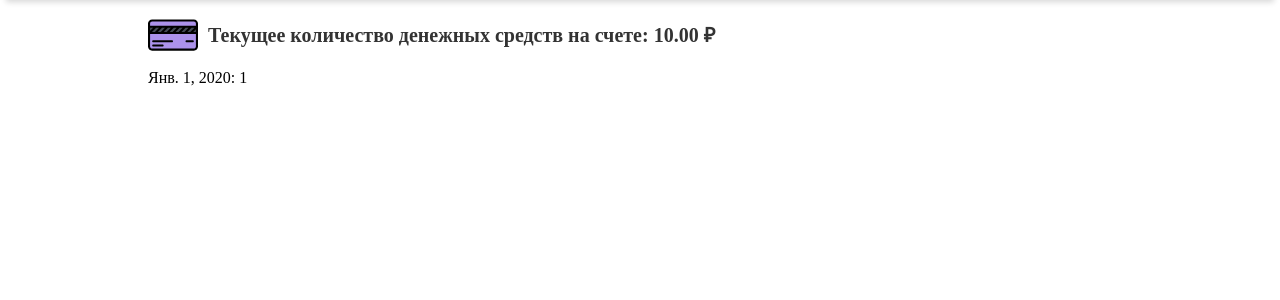
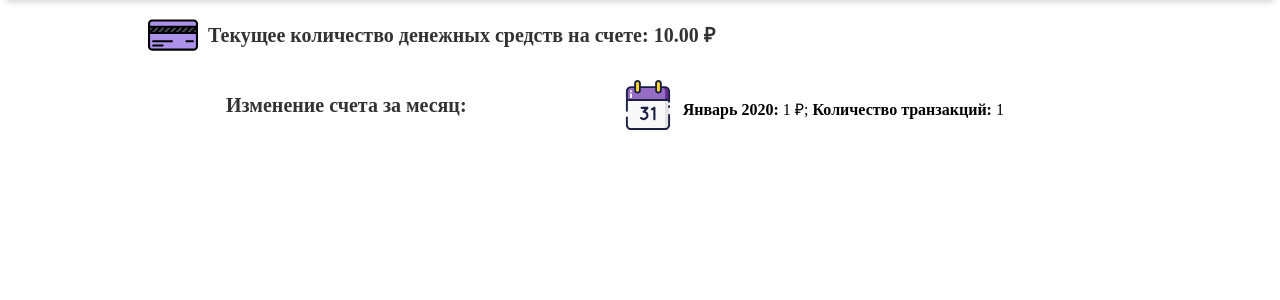
Before and after one commit to maks-sh/technoatom-py, a Django app: page /stat/1/ in a window 1280 px wide. Shown: the part 80-380 px from the top of the page. Run offline with Django 3.2, Linux system fonts and the light colour scheme; tables that the repository leaves empty hold one stand-in row (values such as "Sample post").

Commit message:
Add statistic

```diff
--- a/hw_5/finance/views.py
+++ b/hw_5/finance/views.py
@@ -6,14 +6,15 @@ from django.shortcuts import render, render_to_response, redirect
 from django.db.models import Count, Sum
 from .forms import ChargeForm, AccountForm
 from .models import Account, Charge
-from django.db.models.functions import TruncMonth
+from django.db.models.functions import Trunc
+from django.db import transaction
 
 
 def index(request):
     response = render_to_response('index.html', {})
     return response
 
-
+@transaction.atomic()
 def create_account(request):
     err = []
     if request.method == 'POST':
@@ -41,7 +42,7 @@ def create_account(request):
          }
     )
 
-
+@transaction.atomic()
 def charges_form(request, acc):
     if Account.objects.filter(id_acc=acc).exists():
         if request.method == 'POST':
@@ -75,7 +76,7 @@ def charges_form(request, acc):
     else:
         return redirect('create_account')
 
-
+@transaction.atomic()
 def get_info(request, acc):
     if Account.objects.filter(id_acc=acc).exists():
         charges = Charge.objects.filter(account=acc)
@@ -91,21 +92,19 @@ def get_info(request, acc):
     else:
         return redirect('create_account')
 
-
+@transaction.atomic()
 def get_stat(request, acc):
     if Account.objects.filter(id_acc=acc).exists():
         change_by_month = Charge.objects \
-            .annotate(month=TruncMonth('date')) \
+            .filter(account_id=acc) \
+            .annotate(month=Trunc('date', 'month')) \
             .values('month') \
             .annotate(c=Count('id')) \
             .annotate(s=Sum('value')) \
-            .values('month', 'c', 's')
-        print(change_by_month)
-        data = sorted(list(change_by_month), key=lambda x: x['month'])
-        # todo вставить недостоющие элементы в список, т.е. вставить месяцы, когда не происходило транзакций
-        for elem in data:
-            print(elem['month'])
-        # print(data)
+            .values('month', 'c', 's') \
+            .order_by('month')
+        # todo вставить недостающие элементы в список, т.е. вставить месяцы, когда не происходило транзакций
+
 
         return render(
             request, 'get_stat.html',
--- a/hw_5/static/css/stat.css
+++ b/hw_5/static/css/stat.css
@@ -1,11 +1,11 @@
-.amount {
+.amount, .month {
     display: flex;
     flex-direction: row;
     align-items:center;
     margin: 10px 0;
 }
 
-.amount__title {
+.title3 {
     color: #333333;
     font-size: 20px;
     font-weight: bold;
@@ -16,3 +16,23 @@
     height: 50px;
     margin-right: 10px;
 }
+
+.month-data {
+    margin-top: 10px;
+}
+
+
+.monthly {
+    display: flex;
+    flex-direction: row;
+    align-items: center;
+    justify-content: space-around;
+}
+
+.monthly__content {
+    margin-right: 50px;
+}
+
+.bold {
+    font-weight: bold;
+}
--- a/hw_5/templates/get_stat.html
+++ b/hw_5/templates/get_stat.html
@@ -13,10 +13,22 @@
 {% block content %}
 <div class="amount">
     <img src="{% static "img/credit-card.svg" %}" alt="card_icon" class="amount__icon">
-    <h3 class="amount__title">Текущее количество денежных средств на счете: <span class="number">{{ amount }}</span> ₽</h3>
+    <h3 class="amount__title title3">Текущее количество денежных средств на счете: <span class="number">{{ amount }}</span> ₽</h3>
 </div>
-    {%  for elem in stat_data %}
-        <p>{{ elem.month }}: {{ elem.s }}</p>
-    {% endfor %}
+<div class="monthly">
+    <h3 class="title3">Изменение счета за месяц:</h3>
+    <div class="monthly__content">
+        {%  for elem in stat_data %}
+        <div class="month">
+            <img src="{% static "img/calendar.svg" %}" alt="card_icon" class="amount__icon">
+            <p class="month-data">
+                <span class="bold">{{ elem.month|date:"F Y"}}:</span> <span class="number">{{ elem.s }}</span> ₽; <span class="bold">Количество транзакций:</span> {{ elem.c }}
+            </p>
+        </div>
+        {% endfor %}
+    </div>
+
+</div>
+
 
 {% endblock %}
```
Also changed, not shown: hw_5/static/img/calendar.svg (added).
